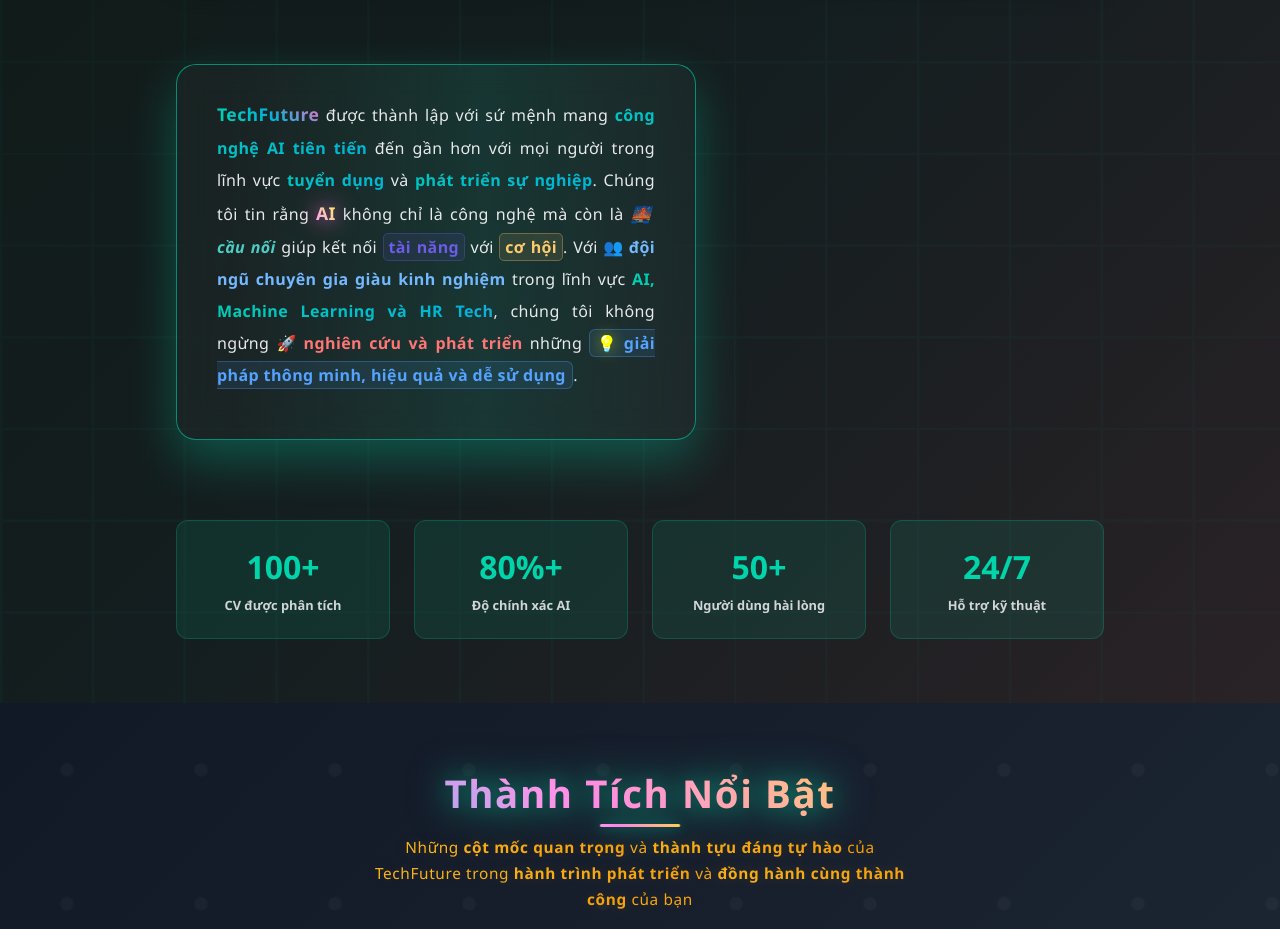
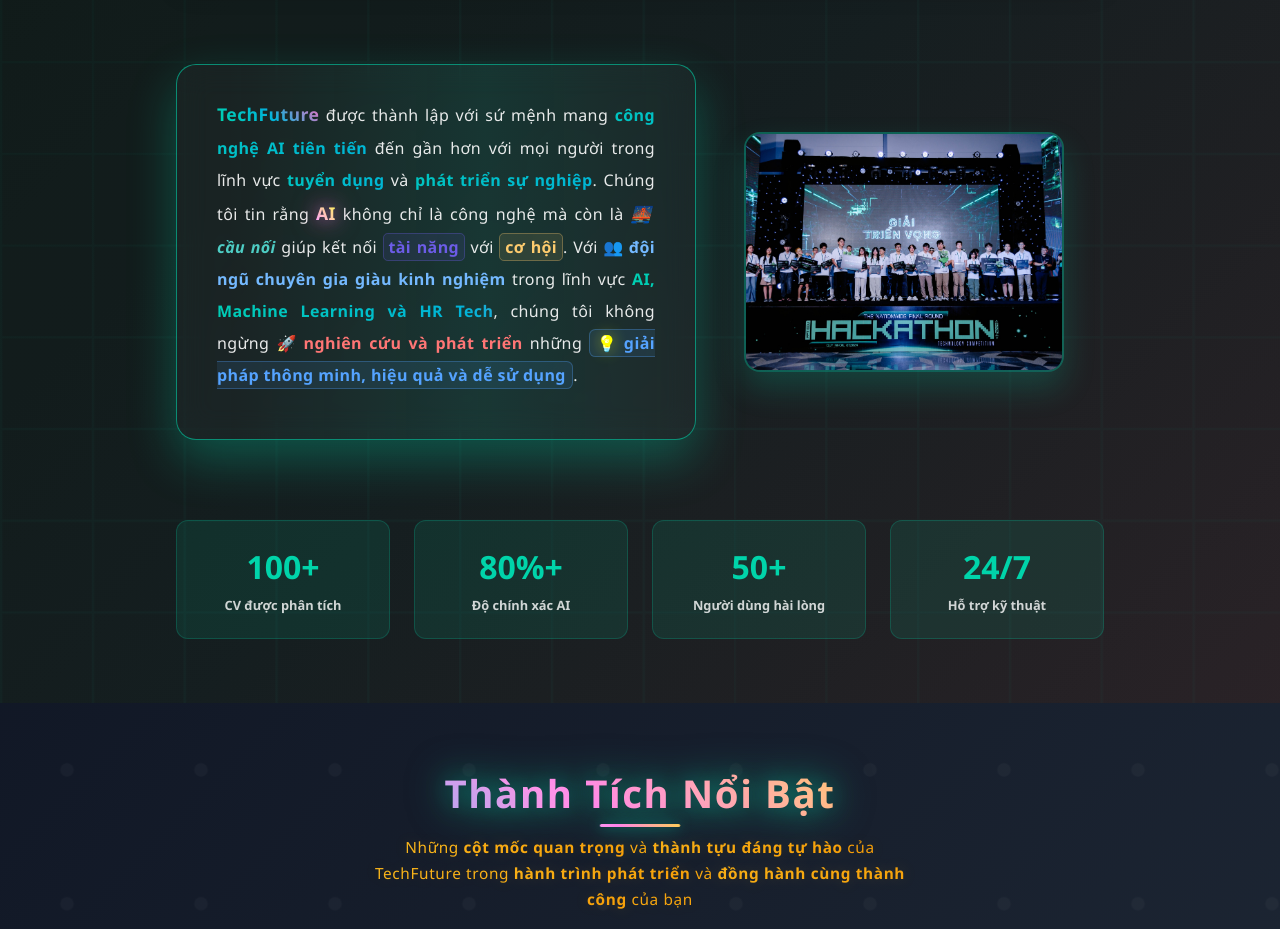
Before and after one commit to hoangphuccoder123/TFver2, a plain HTML site: page index.html in a window 1280 px wide. Shown: the part 920-1849 px from the top of the page. Drawn offline with Linux system fonts and the light colour scheme; files whose address does not match are found by name.

Commit message:
Update index.html
Signed-off-by: Trương Minh Hoàng Phúc <154305264+hoangphuccoder123@users.noreply.github.com>

```diff
--- a/index.html
+++ b/index.html
@@ -145,6 +145,13 @@
                                 <span class="innovation-text">nghiên cứu và phát triển</span> những
                                 <span class="solution-text">giải pháp thông minh, hiệu quả và dễ sử dụng</span>.
                             </p>
+                        </div>
+                    </div>
+
+                    <div class="about-image">
+                        <div class="about-image-frame">
+                            <img src="photo/tropine/hackathon2024.jpg" alt="Hackathon 2024" class="about-img">
+                            <div class="about-image-overlay"></div>
                         </div>
                     </div>
                 </div>
@@ -403,5 +410,6 @@
         </div>
     </footer>
     <script src="js/index.js"></script>
+
 </body>
 </html>
```
